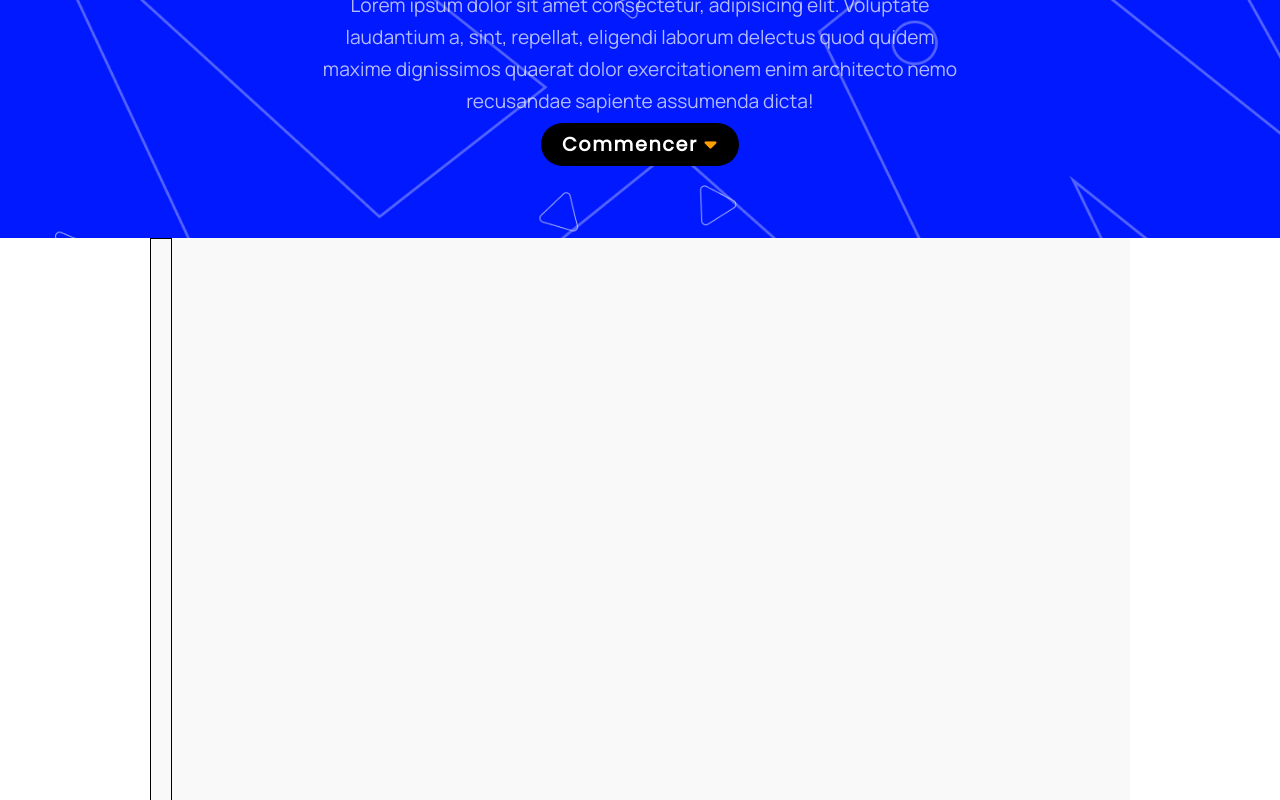
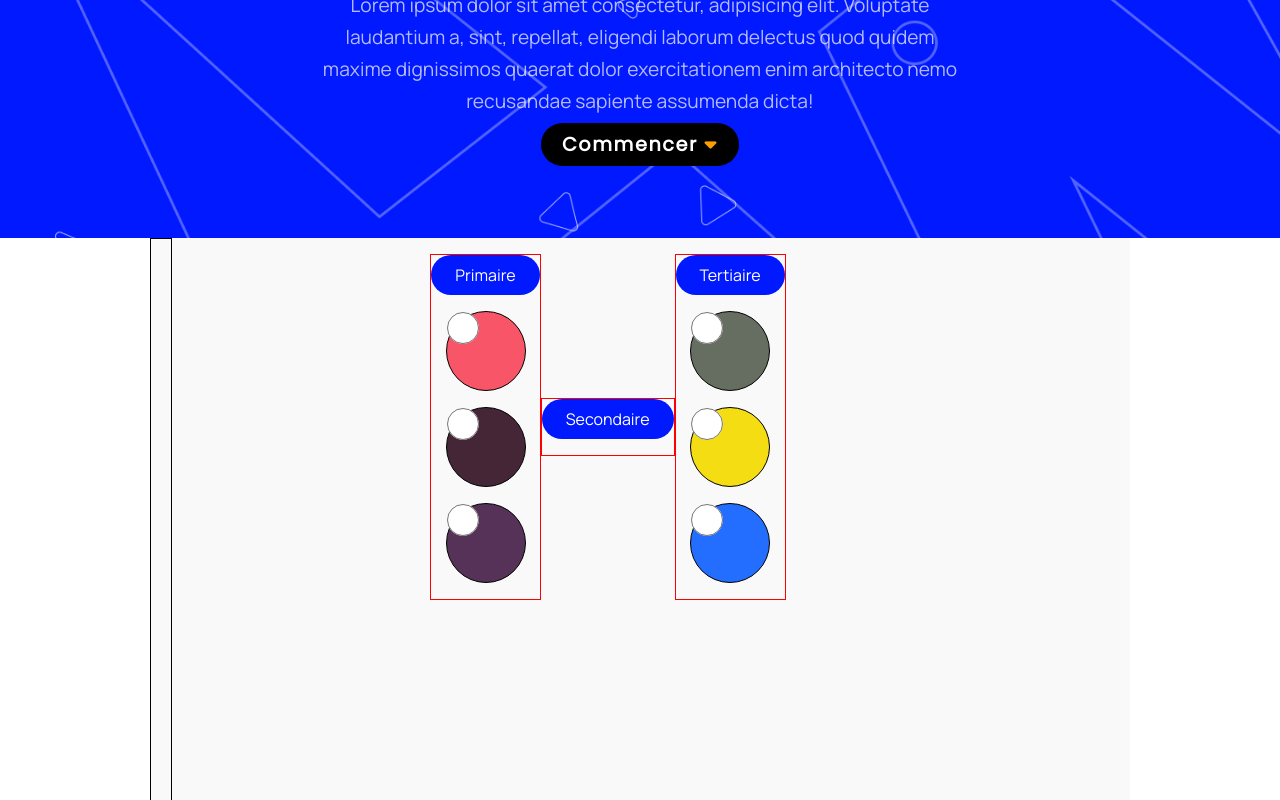
Before and after one commit to theophilesoninhekpon/buildo-app, an Angular app: page / in a window 1280 px wide. Shown: the part 432-1232 px from the top of the page. Built offline with nearby package versions, Linux system fonts and the light colour scheme.

Commit message:
modification color

```diff
--- a/src/app/chat-data.ts
+++ b/src/app/chat-data.ts
@@ -7,11 +7,11 @@ export const primaryColors: Color[] = [
         'hexCode': '#f95568'
     },
     {
-        'id': '1',
+        'id': '2',
         'hexCode': '#452636'
     },
     {
-        'id': '1',
+        'id': '3',
         'hexCode': '#563258'
     },
 
@@ -99,7 +99,7 @@ export const tertiaryColors: TertiaryColorList[] =[
     },
     {
         'primaryId': '1',
-        'secondaryId': '1',
+        'secondaryId': '2',
         'list': [
             {
                 'id': '1',
@@ -117,7 +117,7 @@ export const tertiaryColors: TertiaryColorList[] =[
     },
     {
         'primaryId': '1',
-        'secondaryId': '1',
+        'secondaryId': '3',
         'list': [
             {
                 'id': '1',
--- a/src/app/chat.service.ts
+++ b/src/app/chat.service.ts
@@ -16,7 +16,6 @@ export class ChatService {
   }
 
   getSecondaryColors(id: string): Color[] | undefined{
-
     return secondaryColors.find((element) => element.primaryId === id)?.list;
 
   }
--- a/src/app/chatbot/chatbot.component.css
+++ b/src/app/chatbot/chatbot.component.css
@@ -108,6 +108,11 @@ select{
     cursor: pointer;
     margin-left: .3rem;
 }
+
+.color_title {
+    width: fit-content;
+}
+
 /* ******************************************************************************
 CONTAINER
 ********************************************************************************/
@@ -392,6 +397,69 @@ div.formulaire_3 {
     top: 210rem;
 } */
 
+.boxColorParent {
+ justify-content: space-around;
+ border: 1px solid aqua;
+ margin-left: 20rem;
+ margin-right: 0;
+}
+
+input[type=radio] {
+    width: 2rem;
+    height: 2rem;
+}
+
+.boxPrimaryColor,
+.boxSecondaryColor,
+.boxTertiaryColor {
+    border: 1px solid red;
+    flex-direction: column;
+    align-items: center;
+}
+
+/* Couleurs primaires */
+.boxPrimaryColor div:nth-of-type(1) {
+    background-color: #f95568;
+}
+.boxPrimaryColor div:nth-of-type(2) {
+    background-color: #452636;
+}
+.boxPrimaryColor div:nth-of-type(3) {
+    background-color: #563258;
+}
+
+/* Couleurs secondaires */
+.boxSecondaryColor div:nth-of-type(1) {
+    background-color: #666e61;
+}
+.boxSecondaryColor div:nth-of-type(2) {
+    background-color: #f4dd13;
+}
+.boxSecondaryColor div:nth-of-type(3) {
+    background-color: #236eff;
+}
+
+/* Couleurs tertiaires */
+.boxTertiaryColor div:nth-of-type(1) {
+    background-color: #666e61;
+}
+.boxTertiaryColor div:nth-of-type(2) {
+    background-color: #f4dd13;
+}
+.boxTertiaryColor div:nth-of-type(3) {
+    background-color: #236eff;
+}
+
+.boxPrimaryColor div,
+.boxSecondaryColor div,
+.boxTertiaryColor div {
+    width: 5rem;
+    aspect-ratio: 1;
+    border: 1px solid black;
+    border-radius: 50%;
+    margin-bottom: 1rem;
+}
+
 div.formulaire_4 {
     top: 224rem;
 }
--- a/src/app/chatbot/chatbot.component.html
+++ b/src/app/chatbot/chatbot.component.html
@@ -191,6 +191,7 @@
                 </button>
               </div>
         </div>
+
          <!-- Choisir les couleurs ou non -->
          <div class = "display-flex bot-message" *ngIf = "isReadyForColorStep">
             <div [ngClass] = "{circle : start, 'circle-1': start}"  [@circleFadeInAnimation1] ></div>
@@ -213,6 +214,33 @@
             <p class = "user-style">{{chooseOwnColors}} <span (click)="modifySiteName()" class="pen-icon fas fa-pen"></span></p>
         </div>
 
+        <!-- choix manuel des couleurs par l'utilisateur -->
+        <div class = "display-flex bot-message" *ngIf = "colorStep">
+            <div [ngClass] = "{circle : start, 'circle-2': start}"  [@circleFadeInAnimation2] ></div>
+            <p [@textFadeInAnimation2] > Choisis alors trois couleurs de ton template </p>
+        </div>
+
+        <div class = "display-flex justify-content-center">
+            <div class="boxColorParent display-flex">
+                <div class = "boxPrimaryColor display-flex">
+                    <p class = "user-style color_title">Primaire</p>
+                    <div *ngFor = "let primaryColor of primaryColors" [ngStyle] = "{'background-color': primaryColor.hexCode}"> <input type="radio"  name = "primaryColor" [value] = "primaryColor.id" id = "firstPrimaryColor" (change) = "getPrimaryColor($event)"> </div>
+                </div>
+                <div class = "boxSecondaryColor display-flex">
+                    <p class = "user-style color_title">Secondaire</p>
+                    <div *ngFor = "let secondaryColor of secondaryColors" [ngStyle] = "{'background-color': secondaryColor.hexCode}"> <input type="radio" name = "secondaryColor" [value] = "secondaryColor.id" id="firstSecondaryColor" (change) = "getSecondaryColor($event)"></div>
+                    <!-- <div><input type="radio" name = "secondaryColor" value = "SecondSecondaryColor" id="SecondSecondaryColor"></div>
+                    <div><input type="radio" name = "secondaryColor" value = "ThirdSecondaryColor" id="ThirdSecondaryColor"></div> -->
+                </div>
+                <div class = "boxTertiaryColor display-flex">
+                    <p class = "user-style color_title">Tertiaire</p>
+                    <div><input type="radio" name = "firstTertiaryColor" id="firstTertiaryColor"></div>
+                    <div><input type="radio" name = "SecondTertiaryColor" id="SecondTertiaryColor"></div>
+                    <div><input type="radio" name = "ThirdTertiaryColor" id="ThirdTertiaryColor"></div>
+                </div>
+            </div>
+        </div>
+
     </div>
 
 
--- a/src/app/chatbot/chatbot.component.ts
+++ b/src/app/chatbot/chatbot.component.ts
@@ -1,6 +1,9 @@
 import { Component, ElementRef, OnInit, ViewChild , Input} from '@angular/core';
 import { textFadeInAnimation1, textFadeInAnimation2, textFadeInAnimation3, textFadeInAnimation4,
          circleFadeInAnimation1, circleFadeInAnimation2, circleFadeInAnimation3, circleFadeInAnimation4 } from "../animation.module";
+import { Color, SecondaryColorList, TertiaryColorList } from "../category";
+import { primaryColors, secondaryColors, tertiaryColors } from "../chat-data";
+import { ChatService } from '../chat.service';
 
 @Component({
   selector: 'app-chatbot',
@@ -26,7 +29,7 @@ export class ChatbotComponent {
   theme!: string;
   siteName!: string;
   template!: string;
-  primaryColor!: string;
+  primaryColor!: string | undefined;
   secondaryColor!: string;
   tertiaryColor!: string;
 
@@ -56,11 +59,20 @@ export class ChatbotComponent {
 
   colorStep!: boolean;
 
+  /** Variables de récupération des couleurs */
+  primaryColors !: Color[] ;
+  secondaryColors !: Color[] | undefined;
+
+
+  constructor(
+    private chatService : ChatService
+  ) {}
 
   ngOnInit(): void {
       this.canvas = this.myCanvas.nativeElement;
       this.context = this.canvas.getContext('2d');
 
+      this.primaryColors = this.chatService.getPrimaryColors();
   }
 
 
@@ -185,6 +197,7 @@ export class ChatbotComponent {
     if(state) {
       this.colorStep = true;
       this.chooseOwnColors = 'Oui';
+      this.colorStep = true;
     } else {
       this.colorStep = false;
       this.chooseOwnColors = 'Non';
@@ -192,4 +205,16 @@ export class ChatbotComponent {
 
   }
 
+  getPrimaryColor(event : any) {
+    let id = event.target.value;
+    this.primaryColor = this.primaryColors.find((element) => id === element.id)?.hexCode;
+
+    this.secondaryColors = this.chatService.getSecondaryColors(id);
+  }
+
+  getSecondaryColor(event : any) {
+    let id = event.target.value;
+    this.tertiaryColor
+  }
+
 }
```
